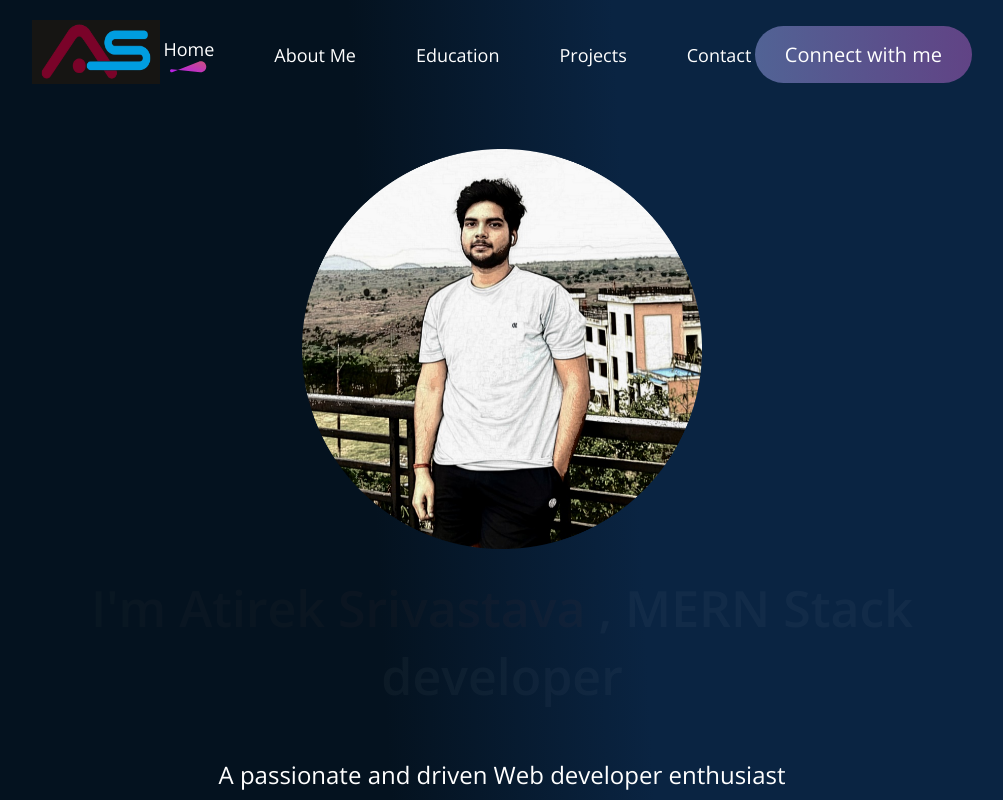
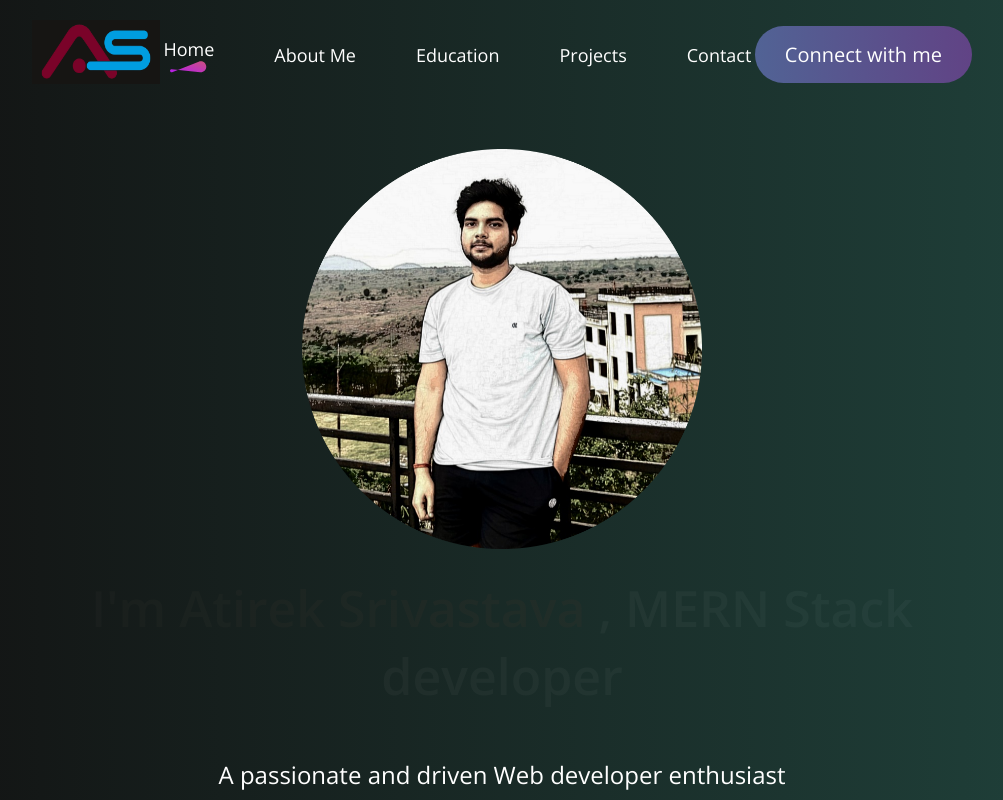
Before and after one commit to Atirek-Srivastava/My_Portfolio, a React (Vite) app: page / in a window 1280 px wide. Shown: the top 800 px of the page, without its empty margins (138-1141 px from the left). Built offline with nearby package versions, Linux system fonts and the light colour scheme; a web font is replaced by a local one.

Commit message:
added one more project

```diff
--- a/src/Components/Contact/Contact.jsx
+++ b/src/Components/Contact/Contact.jsx
@@ -82,7 +82,7 @@ const Contact = () => {
           </div>
           <form onSubmit={onSubmit} className="contact-right">
             <label htmlFor="">Your Name</label>
-            <input type="text" placeholder="enter your name" name="name"/>
+            <input type="text" placeholder="Enter your name" name="name"/>
             <label htmlFor="">Your Email</label>
             <input type="email" name="Enter your email" placeholder="Enter your email"/>
             <label htmlFor="">Write Your Message Here</label>
--- a/src/assets/mywork_data.js
+++ b/src/assets/mywork_data.js
@@ -3,7 +3,7 @@ import project2_img from '../assets/project_2.png'
 import project3_img from '../assets/project_3.png'
 import project4_img from '../assets/project_4.png'
 import project5_img from '../assets/project_5.jpeg'
-import project6_img from '../assets/project_6.svg'
+import project6_img from '../assets/project_6.jpg'
 
 const mywork_data = [
     {
@@ -28,7 +28,7 @@ const mywork_data = [
         w_no:4,
         w_name:"Quiz Application (Node.Js & Basic HTML)",
         w_img:project4_img,
-        w_link:"https://atirek-srivastava.github.io/Tic-Tac-Toe-Game/"
+       // w_link:"https://atirek-srivastava.github.io/Tic-Tac-Toe-Game/"
     },
     {
         w_no:5,
@@ -36,11 +36,12 @@ const mywork_data = [
         w_img:project5_img,
         w_link:"https://netflix-clone-bfe30.web.app/"
     },
-    /*{
+    {
         w_no:6,
-        w_name:"Web design",
-        w_img:project6_img
-    },*/
+        w_name:"personal portfolio",
+        w_img:project6_img,
+        w_link:"/home"
+    },
 ]
 
 export default mywork_data;
--- a/src/index.css
+++ b/src/index.css
@@ -11,7 +11,7 @@
 body{
   height: 100vh;
  /* background: #333333; /* fallback colorbackground: linear-gradient(to bottom right,267deg, #333333, #000000); */
-  background: linear-gradient(267deg, #0A2442 40%, #04121F 60%);
-  /*background:  linear-gradient(270deg, #0b0908 0%, #145d4e 100%);*/
-  color: white;
+ background-color:  #f5faff ;
+ background:  linear-gradient(270deg, #20433c 0%, #121111   100%);
+ color: white;
 }
```
Also changed, not shown: src/assets/project_6.jpg (added), src/assets/project_6.svg (deleted).
